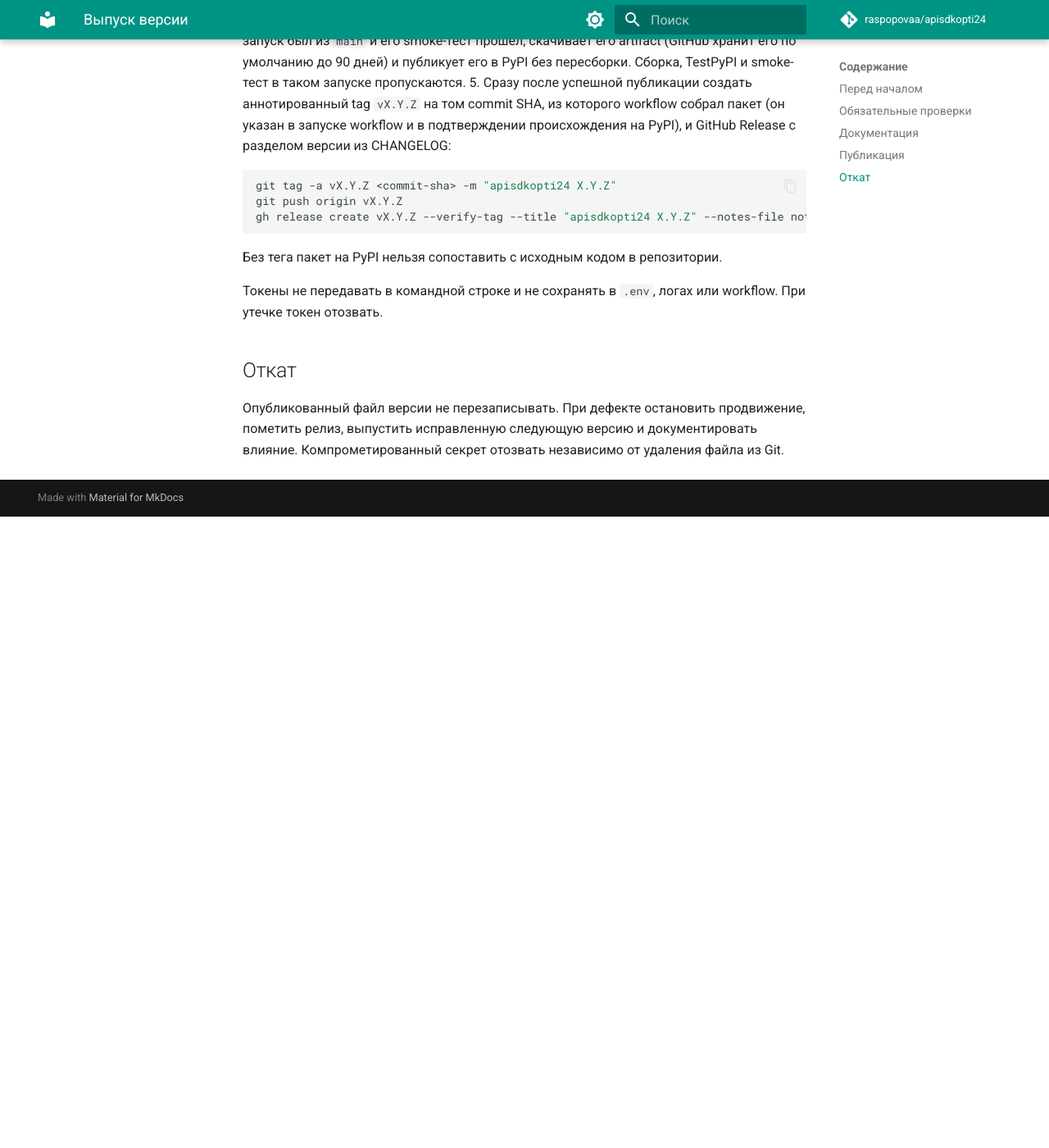
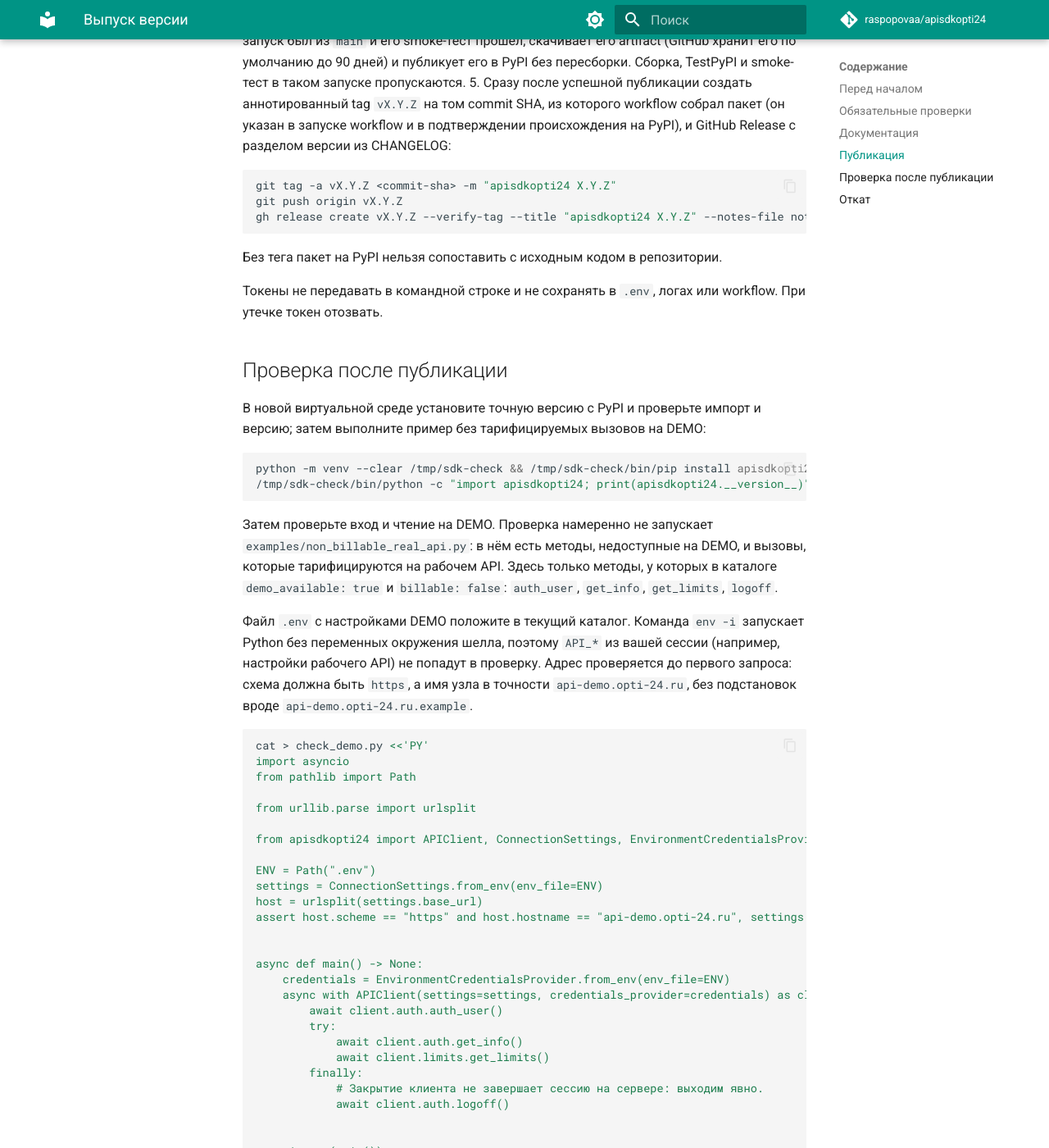
Before and after one commit to raspopovaa/apisdkopti24, an MkDocs documentation site: the page built from docs/RELEASE.md, in a window 1280 px wide and 1400 px high, scrolled down 1684 px. Shown: the whole window at 82% size. Built offline with MkDocs 1.6.1 and Material for MkDocs 9.7.7, drawn with Linux system fonts in a browser that asks for light colours; comment, search, counter and statistics services are not loaded; the version menu is left out; before the commit the page ends 2314 px from its top, so only the background shows below that; some of the changed text lies outside the part shown.

Commit message:
Выпуск 0.0.8 (#69)
CHANGELOG: раздел «Не выпущено» объединён с 0.0.8 в один раздел 0.0.8 — 2026-11-07.
docs/RELEASE.md: проверка после публикации и порядок отката.
Слияние main: добавлен пункт о workflow codeql.yml.

Claude-Session: https://claude.ai/code/session_015dGGiqu5A1XNDbRHPeRjg7

````diff
--- a/docs/RELEASE.md
+++ b/docs/RELEASE.md
@@ -81,6 +81,90 @@ uv build
 
 Токены не передавать в командной строке и не сохранять в `.env`, логах или workflow. При утечке токен отозвать.
 
+## Проверка после публикации
+
+В новой виртуальной среде установите точную версию с PyPI и проверьте импорт и
+версию; затем выполните пример без тарифицируемых вызовов на DEMO:
+
+```bash
+python -m venv --clear /tmp/sdk-check && /tmp/sdk-check/bin/pip install apisdkopti24==X.Y.Z
+/tmp/sdk-check/bin/python -c "import apisdkopti24; print(apisdkopti24.__version__)"
+```
+
+Затем проверьте вход и чтение на DEMO. Проверка намеренно не запускает
+`examples/non_billable_real_api.py`: в нём есть методы, недоступные на DEMO, и вызовы,
+которые тарифицируются на рабочем API. Здесь только методы, у которых в каталоге
+`demo_available: true` и `billable: false`: `auth_user`, `get_info`, `get_limits`, `logoff`.
+
+Файл `.env` с настройками DEMO положите в текущий каталог. Команда `env -i` запускает
+Python без переменных окружения шелла, поэтому `API_*` из вашей сессии (например,
+настройки рабочего API) не попадут в проверку. Адрес проверяется до первого запроса: схема должна быть `https`, а имя узла в точности
+`api-demo.opti-24.ru`, без подстановок вроде `api-demo.opti-24.ru.example`.
+
+```bash
+cat > check_demo.py <<'PY'
+import asyncio
+from pathlib import Path
+
+from urllib.parse import urlsplit
+
+from apisdkopti24 import APIClient, ConnectionSettings, EnvironmentCredentialsProvider
+
+ENV = Path(".env")
+settings = ConnectionSettings.from_env(env_file=ENV)
+host = urlsplit(settings.base_url)
+assert host.scheme == "https" and host.hostname == "api-demo.opti-24.ru", settings.base_url
+
+
+async def main() -> None:
+    credentials = EnvironmentCredentialsProvider.from_env(env_file=ENV)
+    async with APIClient(settings=settings, credentials_provider=credentials) as client:
+        await client.auth.auth_user()
+        try:
+            await client.auth.get_info()
+            await client.limits.get_limits()
+        finally:
+            # Закрытие клиента не завершает сессию на сервере: выходим явно.
+            await client.auth.logoff()
+
+
+asyncio.run(main())
+PY
+env -i HOME="$HOME" PATH="$PATH" /tmp/sdk-check/bin/python check_demo.py && echo "Проверка пройдена"
+```
+
+Если любой шаг падает, скрипт завершается с ошибкой и «Проверка пройдена» не печатается.
+Выход из сессии выполняется даже при ошибке чтения.
+Если у договора несколько, `auth_user` вернёт ошибку выбора договора: тогда проверка
+остановится, и это нужно учесть вручную.
+
 ## Откат
 
-Опубликованный файл версии не перезаписывать. При дефекте остановить продвижение, пометить релиз, выпустить исправленную следующую версию и документировать влияние. Компрометированный секрет отозвать независимо от удаления файла из Git.
+PyPI не позволяет перезаписать опубликованный файл, поэтому откат — это пометка
+версии и следующий патч.
+
+Когда откатывать:
+
+- пакет не устанавливается или не импортируется;
+- основной сценарий (вход, чтение договора, карт или операций) падает на DEMO;
+- в пакет попал секрет или персональные данные.
+
+Если в пакет попал секрет или персональные данные, сначала:
+
+1. Отозвать секрет (ключ, пароль, токен) до любых действий с пакетом: пометка версии
+   его не обезвреживает.
+2. Удалить файлы версии, а не только пометить её: **Manage project → Releases →
+   X.Y.Z → Options → Delete**. Yank здесь не подходит: отозванную версию по-прежнему
+   можно установить с `==X.Y.Z`. Если копии могли разойтись по зеркалам, сообщить
+   в службу безопасности PyPI (security@pypi.org).
+3. Выпустить исправленную следующую версию.
+
+В остальных случаях (дефект без утечки):
+
+1. Пометить версию как отозванную (yank) на странице управления пакетом PyPI:
+   **Manage project → Releases → X.Y.Z → Options → Yank**, указав причину.
+   Закреплённые установки `==X.Y.Z` продолжат работать, новые установки без
+   версии получат предыдущую.
+2. В GitHub Release отметить проблему в описании; тег не удалять, чтобы версию
+   можно было сопоставить с кодом.
+3. Выпустить исправленную следующую версию и описать влияние в CHANGELOG.
````
Also changed, not shown: CHANGELOG.md (+35 -40 lines).
